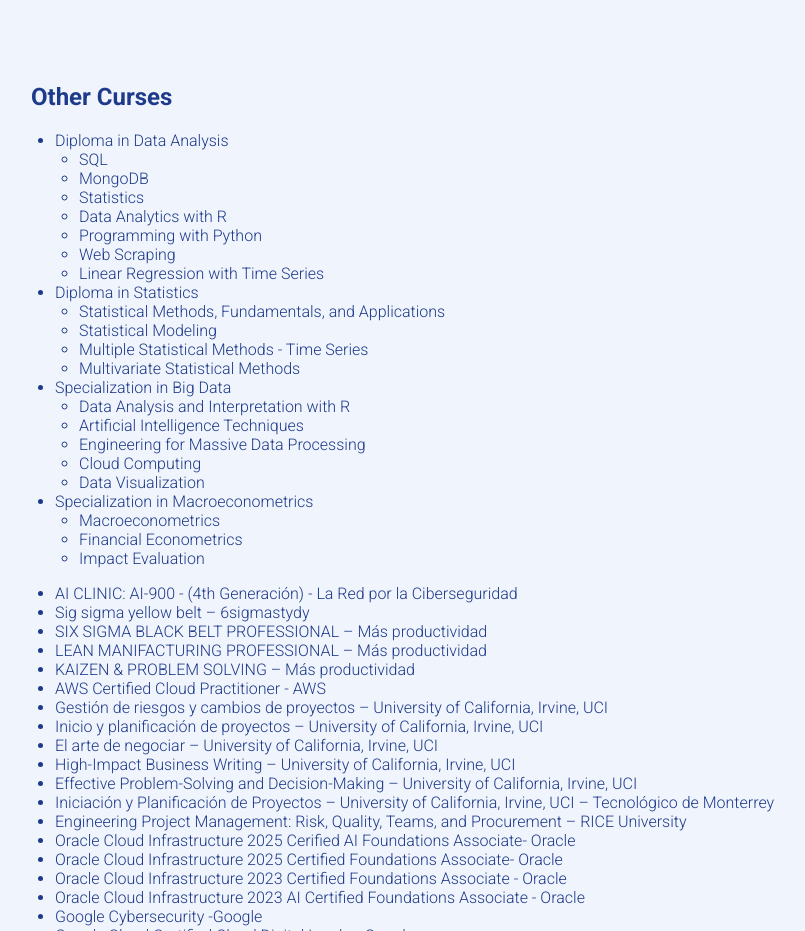
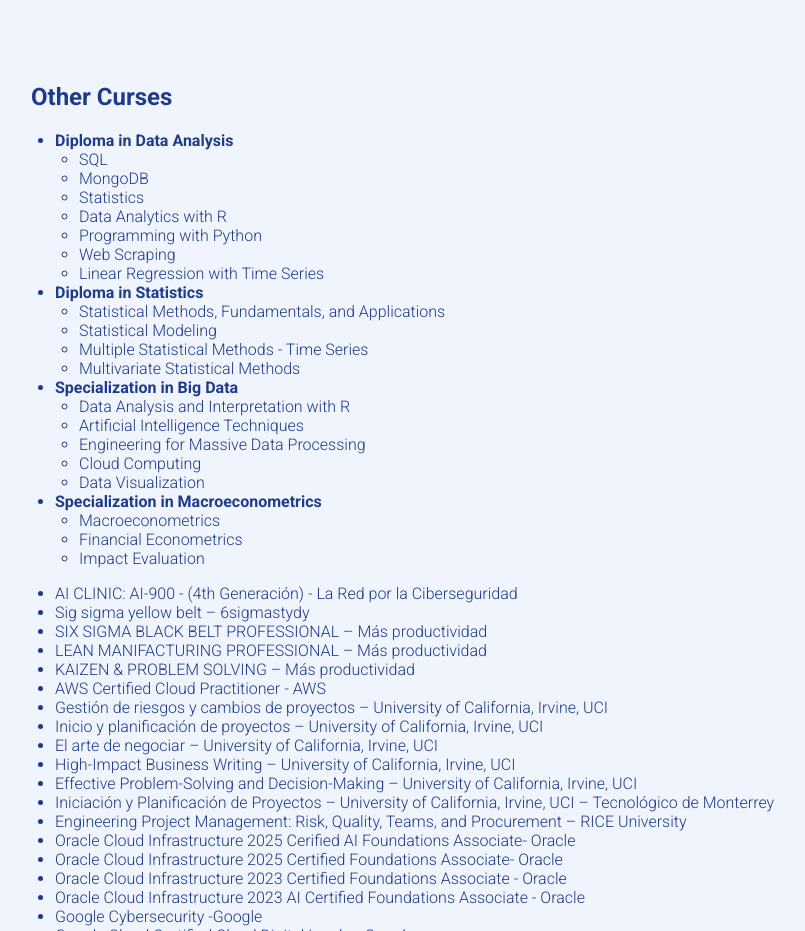
Before and after one commit to alfonsocamarillo/alfonsocamarillo.github.io, a plain HTML site: page index.html in a window 1280 px wide. Shown: the part 1660-2591 px from the top of the page, without its empty margins (97-902 px from the left). Drawn offline with Linux system fonts and the light colour scheme.

Commit message:
Update index.html

```diff
--- a/index.html
+++ b/index.html
@@ -151,7 +151,7 @@ I am committed to delivering real value through data analysis, continuous improv
    <section>
   <h2>Other Curses</h2>
      <ul>
-    <li>Diploma in Data Analysis
+    <li><strong>Diploma in Data Analysis</strong>
         <ul>
             <li>SQL</li>
             <li>MongoDB</li>
@@ -162,7 +162,7 @@ I am committed to delivering real value through data analysis, continuous improv
             <li>Linear Regression with Time Series</li>
         </ul>
     </li>
-    <li>Diploma in Statistics
+    <li><strong>Diploma in Statistics</strong>
         <ul>
             <li>Statistical Methods, Fundamentals, and Applications</li>
             <li>Statistical Modeling</li>
@@ -170,7 +170,7 @@ I am committed to delivering real value through data analysis, continuous improv
             <li>Multivariate Statistical Methods</li>
         </ul>
     </li>
-    <li>Specialization in Big Data
+    <li><strong>Specialization in Big Data</strong>
         <ul>
             <li>Data Analysis and Interpretation with R</li>
             <li>Artificial Intelligence Techniques</li>
@@ -179,7 +179,7 @@ I am committed to delivering real value through data analysis, continuous improv
             <li>Data Visualization</li>
         </ul>
     </li>
-    <li>Specialization in Macroeconometrics
+    <li><strong>Specialization in Macroeconometrics</strong>
         <ul>
             <li>Macroeconometrics</li>
             <li>Financial Econometrics</li>
```
